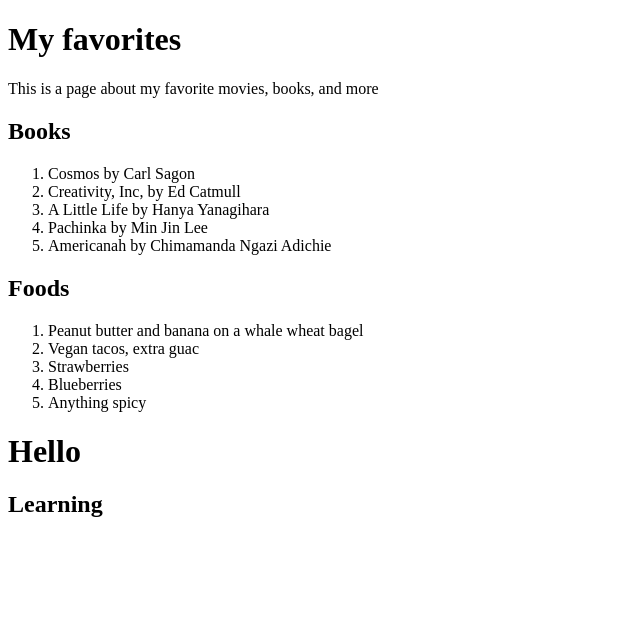
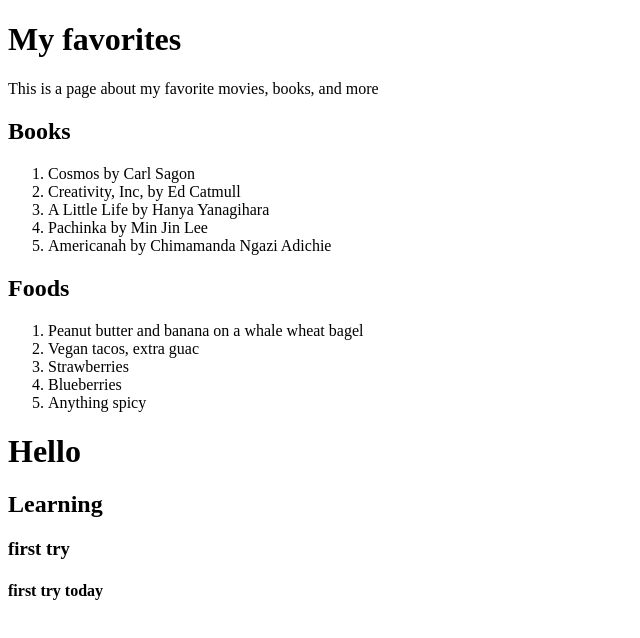
Before and after one commit to sadesathi/Saturn, a plain HTML site: page index.html in a window 1280 px wide. Shown: the whole page, without its empty margins (0-640 px from the left). Drawn offline with Linux system fonts and the light colour scheme; files that its build step writes are made by us from their sources.

Commit message:
third commit

```diff
--- a/index.html
+++ b/index.html
@@ -36,5 +36,13 @@
 		Learning
 		</h2>
 
+		<h3>
+		first try
+		</h3>
+
+		<h4>
+		first try today
+		</h4>
+
     </body>
 </html>
```
